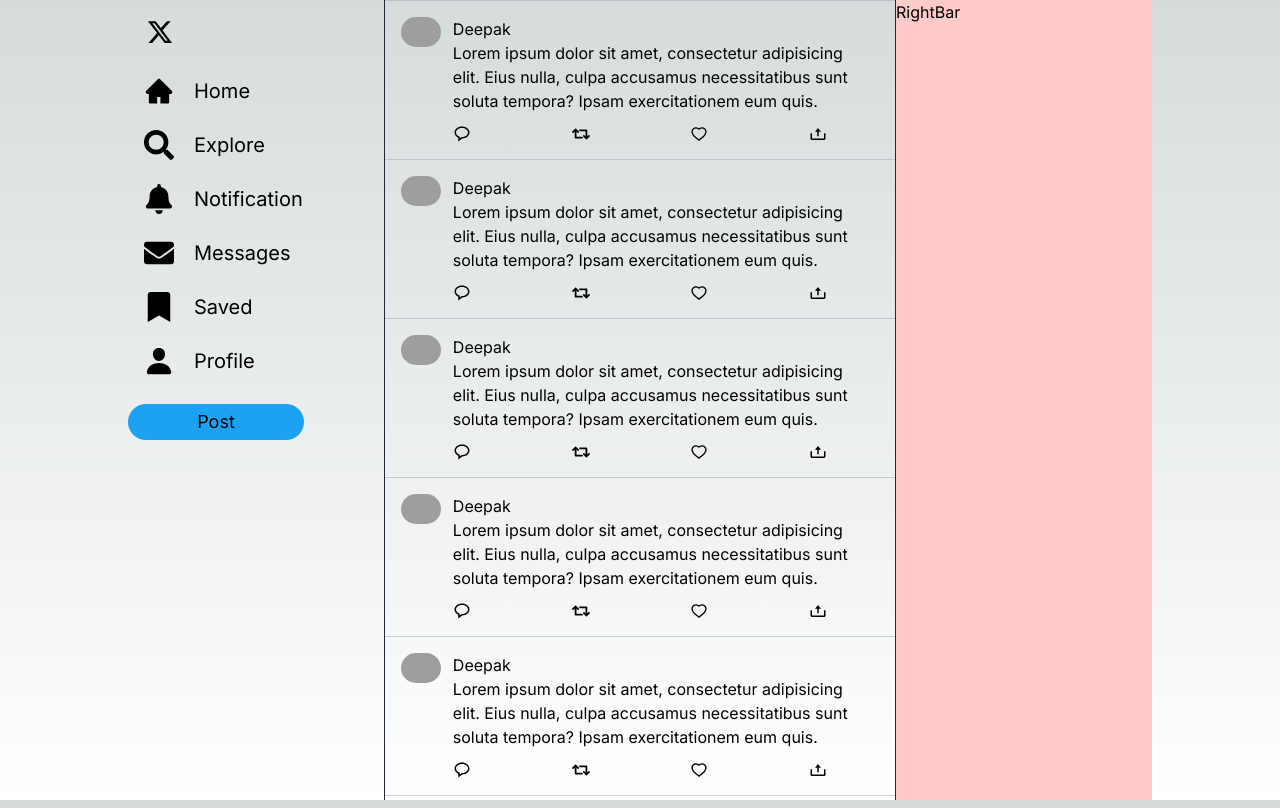
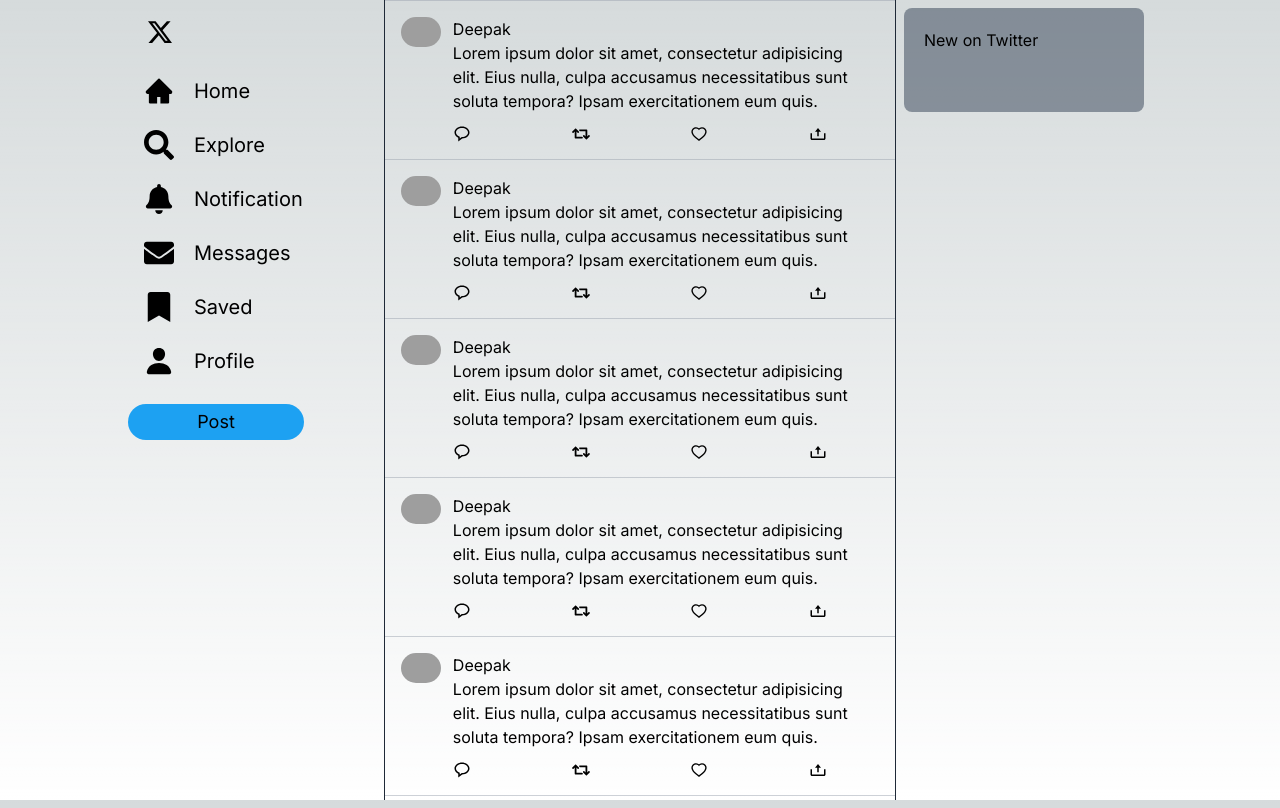
Before and after one commit to Deepakcodez/Twitter-Clone, a Next.js app: page / in a window 1280 px wide. Built offline with nearby package versions, Linux system fonts and the light colour scheme; grey boxes are pictures that could not be loaded.

Commit message:
adding google login button

```diff
--- a/src/app/_components/Rightbar.tsx
+++ b/src/app/_components/Rightbar.tsx
@@ -1,7 +1,14 @@
+"use client"
+import {GoogleLogin} from "@react-oauth/google"
 const Rightbar = () => {
     return (
         <>
-        <div className="w-full h-full bg-red-200">RightBar</div>
+        <div className="w-full h-full ">
+           <div className=" bg-slate-700/50 rounded-lg p-5 m-2">
+            <h1 className="">New on Twitter</h1>
+            <GoogleLogin onSuccess={cred =>console.log('>>>>>>>>>>>cred', cred)}/>
+           </div>
+        </div>
         </>
      );
 }
--- a/src/app/_components/Sidebar.tsx
+++ b/src/app/_components/Sidebar.tsx
@@ -47,7 +47,7 @@ const Sidebar = () => {
     <>
       <div className="w-full ">
         {/* Logo */}
-        <div className="hover:bg-gray-500/25 cursor-pointer pl-2 transition-all rounded-full w-fit  ">
+        <div className="hover:bg-gray-500/25 cursor-pointer ml-2 transition-all rounded-full w-fit  ">
           <BsTwitterX className="text-5xl mt-2 p-3 " />
         </div>
         {/* Logo */}
--- a/src/app/layout.tsx
+++ b/src/app/layout.tsx
@@ -1,7 +1,7 @@
 import type { Metadata } from "next";
 import { Inter } from "next/font/google";
 import "./globals.css";
-
+import {GoogleOAuthProvider} from '@react-oauth/google'
 const inter = Inter({ subsets: ["latin"] });
 
 export const metadata: Metadata = {
@@ -16,7 +16,12 @@ export default function RootLayout({
 }>) {
   return (
     <html lang="en">
-      <body className={inter.className}>{children}</body>
+      <body className={inter.className}>
+        <GoogleOAuthProvider clientId="201924123219-312uelub9t1sf2t53s0mrhd9m09i13bi.apps.googleusercontent.com">
+
+        {children}
+        </GoogleOAuthProvider>
+        </body>
     </html>
   );
 }
```
Also changed, not shown: package.json (+6 -4 lines), 1 other file (tests, documents, lock files or other folders).
